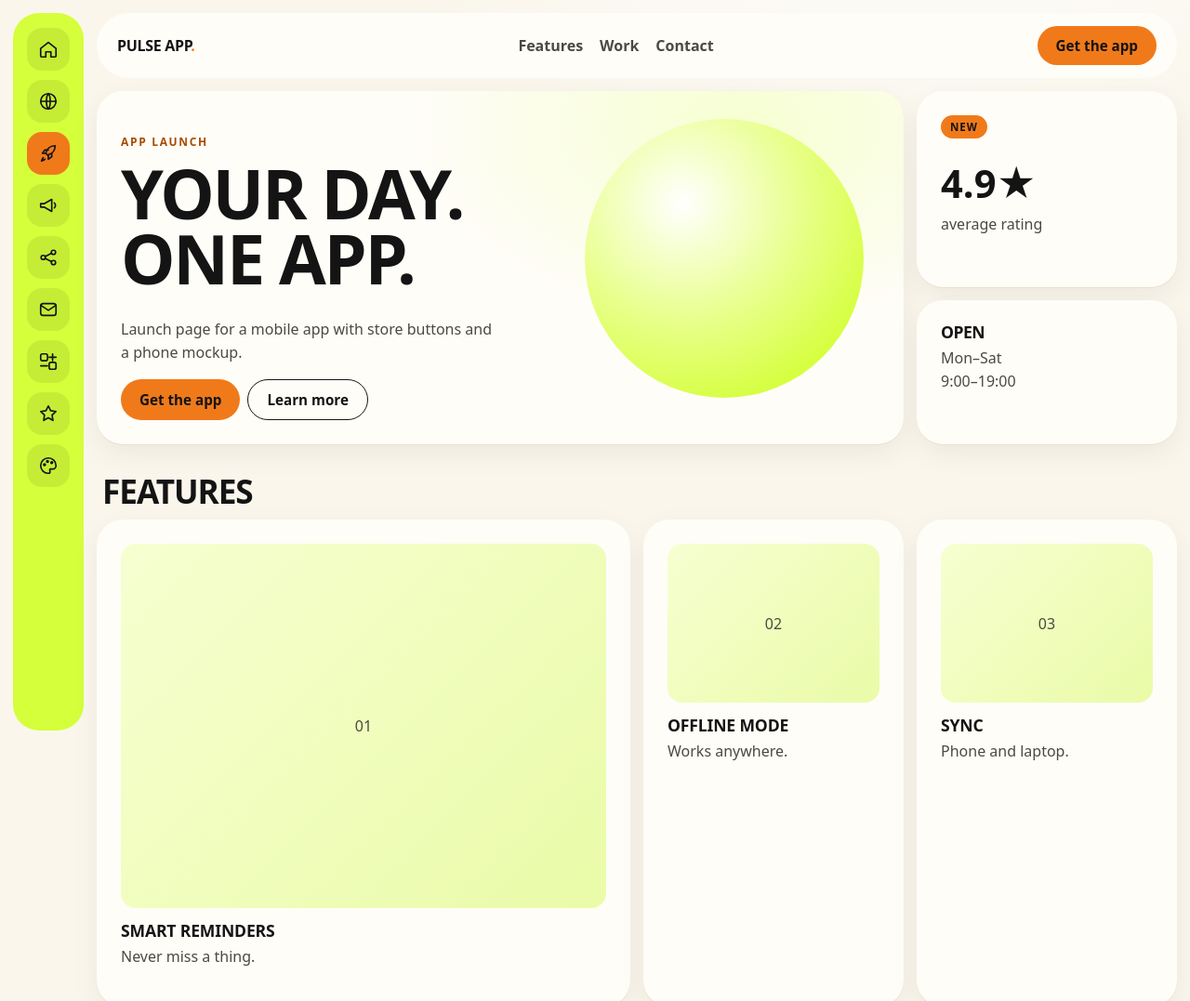
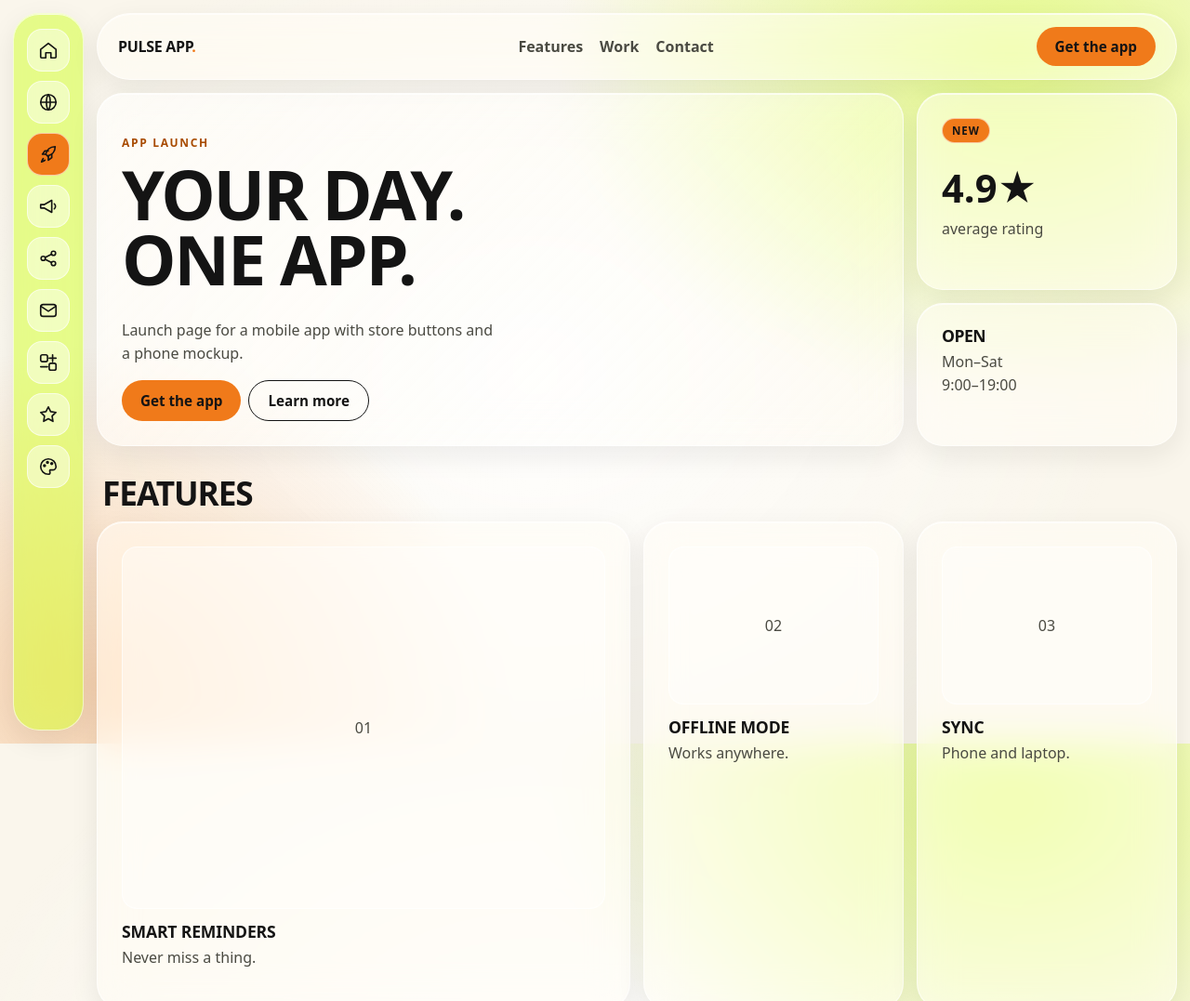
Before and after one commit to amireven-crypto/design-studio, a plain HTML site: page landing/app.html in a window 1280 px wide. Shown: the top 1077 px of the page at 93% size. Drawn offline with Linux system fonts and the light colour scheme.

Commit message:
Remove sphere; glassmorphism UI (semi-transparent cards, blur, light borders)

```diff
--- a/assets/style.css
+++ b/assets/style.css
@@ -7,8 +7,10 @@
 }
 *{box-sizing:border-box}
 html,body{margin:0}
-body{font-family:var(--font);color:var(--text);min-height:100vh;
-  background:radial-gradient(1100px 700px at 78% -10%,#FFFFFF 0%,transparent 60%),radial-gradient(900px 600px at 0% 110%,#F6FFD1 0%,transparent 60%),var(--bg);}
+body{font-family:var(--font);color:var(--text);min-height:100vh;background-attachment:fixed;
+  background:radial-gradient(700px 520px at 85% 8%,rgba(212,255,58,.55),transparent 70%),
+             radial-gradient(620px 520px at 8% 92%,rgba(240,122,26,.28),transparent 70%),
+             radial-gradient(900px 700px at 45% 50%,#FFFFFF,transparent 70%),var(--bg) fixed;}
 a{color:inherit}
 .skip{position:absolute;left:-999px;top:8px;background:var(--accent);color:var(--on-accent);padding:8px 14px;border-radius:99px;z-index:9}
 .skip:focus{left:8px}
@@ -54,7 +56,6 @@ input:focus,textarea:focus{border-color:var(--accent)}
 label{font-size:.85rem;color:var(--muted);display:block;margin:10px 0 6px}
 .top{display:flex;justify-content:space-between;align-items:center;gap:12px;flex-wrap:wrap;margin-bottom:14px}
 .kicker{font:700 .75rem var(--font);letter-spacing:.14em;text-transform:uppercase;color:var(--accent-text)}
-.blob{border-radius:50%;background:radial-gradient(circle at 35% 30%,#FFFFFF,#E8FF8A 45%,#D4FF3A 80%)}
 .ph{border-radius:var(--radius-sm);background:linear-gradient(135deg,#F6FFD1,#EAFBA8);aspect-ratio:4/3;display:grid;place-items:center;color:var(--muted)}
 pre{background:#141414;border-radius:16px;padding:14px;overflow:auto;font-size:.8rem;color:#F2F2EA;max-height:220px}
 table{width:100%;border-collapse:collapse}th,td{text-align:left;padding:10px;border-bottom:1px solid var(--line)}th{color:var(--muted);font-weight:600}
@@ -64,3 +65,19 @@ table{width:100%;border-collapse:collapse}th,td{text-align:left;padding:10px;bor
 @media (max-width:620px){.app{grid-template-columns:1fr;padding:10px}
   .rail{position:static;height:auto;flex-direction:row;overflow:auto;padding:10px;justify-content:flex-start}.rail .sp{display:none}
   .bento{grid-template-columns:1fr}.span2,.card.hero{grid-column:auto}.card{padding:20px}}
+
+/* Glassmorphism layer */
+:root{--glass:rgba(255,253,247,.55);--glass-strong:rgba(255,253,247,.72);--glass-border:rgba(255,255,255,.6);--blur:blur(20px) saturate(1.4)}
+.card,.rail,.snav,dialog,.tabs,.ig button{background:var(--glass)!important;-webkit-backdrop-filter:var(--blur);backdrop-filter:var(--blur);
+  border:1px solid var(--glass-border);box-shadow:0 10px 30px rgba(20,20,20,.08),inset 0 1px 0 rgba(255,255,255,.7)}
+.card.hero{background:linear-gradient(135deg,rgba(255,255,255,.6),rgba(255,253,247,.35))!important}
+.rail{background:rgba(212,255,58,.55)!important}
+.rail a{background:rgba(255,255,255,.45);border:1px solid var(--glass-border)}
+.rail a[aria-current=page],.rail a:hover{background:var(--accent)}
+.tabs button[aria-selected=true]{background:var(--brand)}
+.ph,.card .card{background:rgba(255,255,255,.4)!important;border:1px solid var(--glass-border)}
+input[type=text],input[type=email],textarea,select{background:var(--glass-strong);-webkit-backdrop-filter:blur(16px);backdrop-filter:blur(16px);border-color:rgba(20,20,20,.25)}
+.badge{background:rgba(255,255,255,.6);border:1px solid var(--glass-border)}
+.badge.acc{background:var(--accent)}
+dialog::backdrop{background:rgba(20,20,20,.25);-webkit-backdrop-filter:blur(6px);backdrop-filter:blur(6px)}
+.ig button:hover{background:var(--accent)!important}
--- a/landing/app.html
+++ b/landing/app.html
@@ -8,7 +8,7 @@
 .snav nav{display:flex;gap:18px}.snav nav a{text-decoration:none;color:var(--muted);font-weight:600}.snav nav a:hover{color:var(--text)}
 .logo{font-weight:900;text-transform:uppercase;letter-spacing:-.02em;text-decoration:none}.logo span{color:var(--accent)}footer.card{margin-top:14px;display:flex;justify-content:space-between;flex-wrap:wrap;gap:10px}</style>
 <header class="snav"><a class="logo" href="#main">Pulse App<span>.</span></a><nav aria-label="Site"><a href="#features">Features</a><a href="#work">Work</a><a href="#contact">Contact</a></nav><a class="btn primary" href="#contact">Get the app</a></header>
-<div class="bento"><section class="card hero" aria-labelledby="hh"><div class="blob" aria-hidden="true" style="position:absolute;right:5%;top:8%;width:min(30vw,300px);aspect-ratio:1"></div><p class="kicker">App launch</p><h1 id="hh">Your day.<br>One app.</h1><p style="max-width:44ch">Launch page for a mobile app with store buttons and a phone mockup.</p><div class="pills"><a class="btn primary" href="#contact">Get the app</a><a class="btn ghost" href="#features">Learn more</a></div></section>
+<div class="bento"><section class="card hero" aria-labelledby="hh"><p class="kicker">App launch</p><h1 id="hh">Your day.<br>One app.</h1><p style="max-width:44ch">Launch page for a mobile app with store buttons and a phone mockup.</p><div class="pills"><a class="btn primary" href="#contact">Get the app</a><a class="btn ghost" href="#features">Learn more</a></div></section>
 <div class="card"><span class="badge acc">New</span><p style="font-size:2.6rem;font-weight:800;color:var(--text);margin:16px 0 0">4.9★</p><p>average rating</p></div>
 <div class="card"><h2 style="font-size:1.1rem">Open</h2><p>Mon–Sat<br>9:00–19:00</p></div></div>
 <h2 id="features" style="margin:34px 6px 14px">Features</h2><div class="bento" id="work"><article class="card span2"><div class="ph" aria-hidden="true">01</div><h3 style="margin-top:16px">Smart reminders</h3><p>Never miss a thing.</p></article><article class="card"><div class="ph" aria-hidden="true">02</div><h3 style="margin-top:16px">Offline mode</h3><p>Works anywhere.</p></article><article class="card"><div class="ph" aria-hidden="true">03</div><h3 style="margin-top:16px">Sync</h3><p>Phone and laptop.</p></article><article class="card"><div class="ph" aria-hidden="true">04</div><h3 style="margin-top:16px">Private</h3><p>Your data stays yours.</p></article></div>
```
Also changed, not shown: brand-kit/index.html (+1 -1 lines), index.html (+1 -1 lines), landing/event.html (+1 -1 lines), landing/waitlist.html (+1 -1 lines), websites/landing.html (+1 -1 lines), websites/service.html (+1 -1 lines), websites/shop.html (+1 -1 lines).
